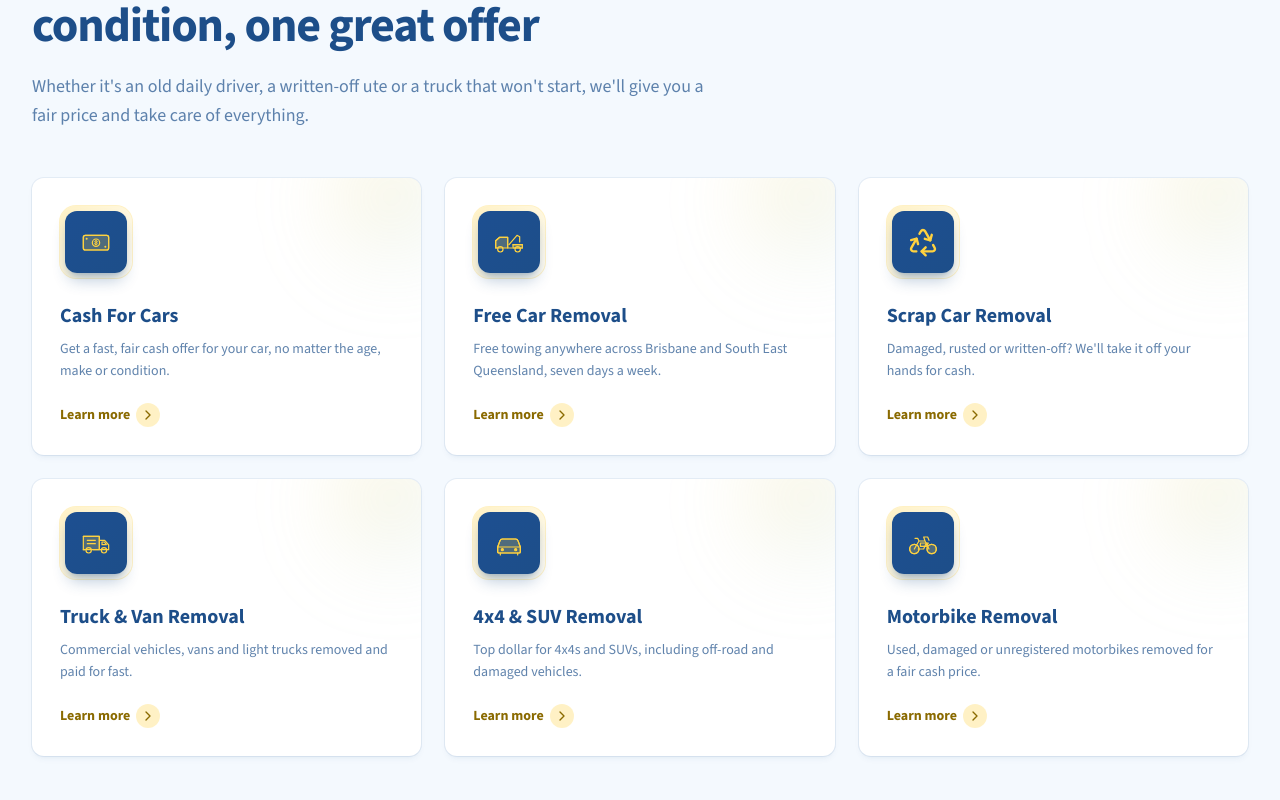
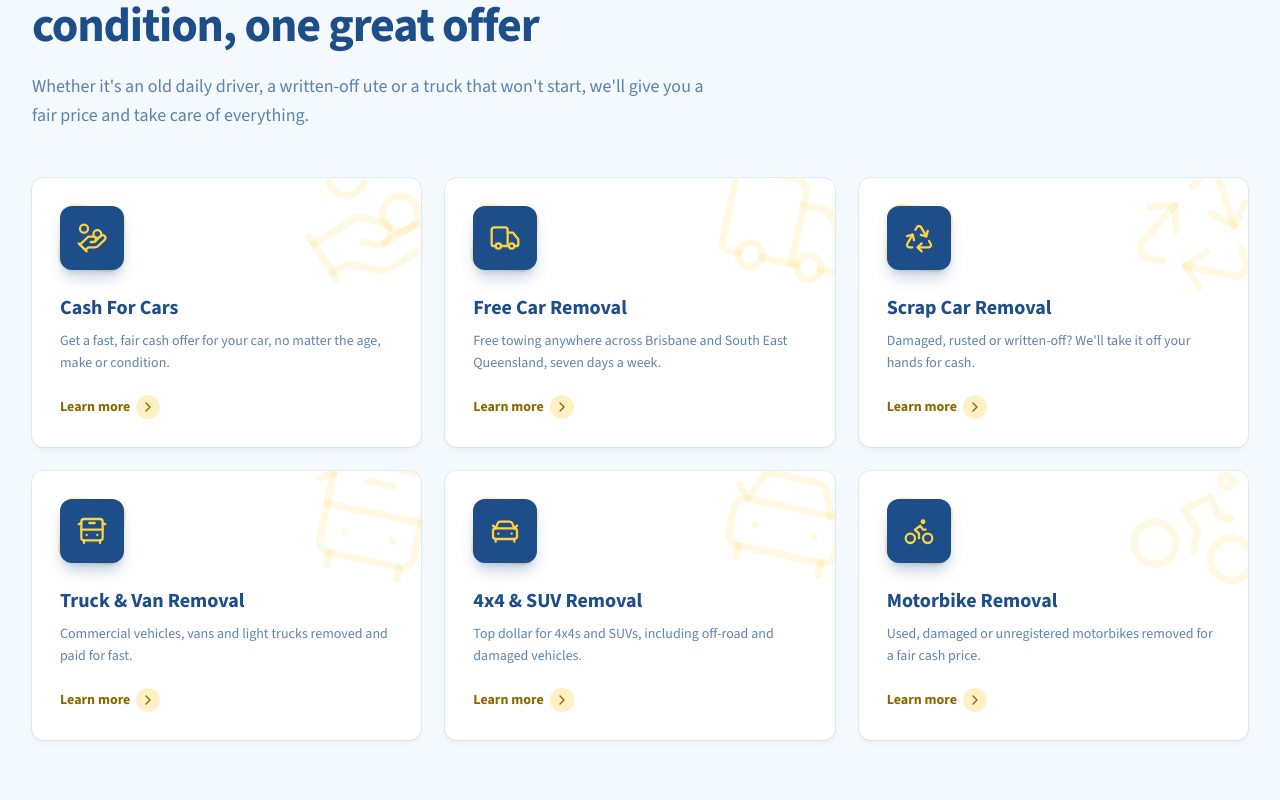
Before and after one commit to Williampetersen/v-car-removal, a Next.js app: page / in a window 1280 px wide. Shown: the part 2141-2941 px from the top of the page. Built offline with nearby package versions, Linux system fonts and the light colour scheme; no server answers.

Commit message:
Restore original service card icons

```diff
--- a/src/components/Icons.tsx
+++ b/src/components/Icons.tsx
@@ -1,4 +1,3 @@
-import type { ReactNode } from "react";
 import {
   BadgeDollarSign,
   Bike,
@@ -27,103 +26,14 @@ import {
   ChevronDown,
 } from "lucide-react";
 
-type DuoProps = { className?: string; "aria-hidden"?: boolean };
-
-function Duo({
-  className,
-  children,
-  ...rest
-}: DuoProps & { children: ReactNode }) {
-  return (
-    <svg
-      viewBox="0 0 48 48"
-      fill="none"
-      stroke="currentColor"
-      strokeWidth={2.2}
-      strokeLinecap="round"
-      strokeLinejoin="round"
-      className={className}
-      {...rest}
-    >
-      {children}
-    </svg>
-  );
-}
-
-const soft = { fill: "currentColor", fillOpacity: 0.22 } as const;
-
-function CarDuo(p: DuoProps) {
-  return (
-    <Duo {...p}>
-      <path {...soft} d="M7 30l3.4-9.2A4 4 0 0 1 14.1 18h19.8a4 4 0 0 1 3.7 2.8L41 30v7a2 2 0 0 1-2 2H9a2 2 0 0 1-2-2z" />
-      <path d="M7 30h34M10.4 20.8L7 30v7a2 2 0 0 0 2 2h30a2 2 0 0 0 2-2v-7l-3.4-9.2A4 4 0 0 0 33.9 18H14.1a4 4 0 0 0-3.7 2.8z" />
-      <circle cx="14" cy="34" r="1.6" fill="currentColor" />
-      <circle cx="34" cy="34" r="1.6" fill="currentColor" />
-      <path d="M11 39v3M37 39v3" />
-    </Duo>
-  );
-}
-
-function TowDuo(p: DuoProps) {
-  return (
-    <Duo {...p}>
-      <path {...soft} d="M4 33V22l6-5h12v16z" />
-      <path d="M4 33V22l6-5h12v16M22 33h6M4 33h2" />
-      <path d="M24 28l12-14M36 14l4 2M40 16v8" />
-      <path {...soft} d="M30 33h14v-5H30z" />
-      <path d="M30 33h14M30 28h14" />
-      <circle cx="11" cy="35" r="4" />
-      <circle cx="37" cy="35" r="4" />
-    </Duo>
-  );
-}
-
-function CashDuo(p: DuoProps) {
-  return (
-    <Duo {...p}>
-      <rect {...soft} x="5" y="14" width="38" height="22" rx="3" />
-      <rect x="5" y="14" width="38" height="22" rx="3" />
-      <circle cx="24" cy="25" r="5.5" />
-      <path d="M24 22v6M22 23.5c0-1 1-1.5 2-1.5s2 .5 2 1.5-1 1.2-2 1.5-2 .5-2 1.5 1 1.5 2 1.5 2-.5 2-1.5" strokeWidth={1.4} />
-      <path d="M10 19v.01M38 31v.01" strokeWidth={3} />
-    </Duo>
-  );
-}
-
-function TruckDuo(p: DuoProps) {
-  return (
-    <Duo {...p}>
-      <path {...soft} d="M5 14h24v20H5z" />
-      <path d="M5 14h24v20M29 20h8l6 7v7h-14zM5 34h2M20 34h9M38 34h5" />
-      <path d="M33 22.5h3.5l3 4H33z" />
-      <path d="M11 20h12M11 25h12" />
-      <circle cx="13" cy="35" r="4" />
-      <circle cx="36" cy="35" r="4" />
-    </Duo>
-  );
-}
-
-function BikeDuo(p: DuoProps) {
-  return (
-    <Duo {...p}>
-      <circle {...soft} cx="11" cy="33" r="7" />
-      <circle {...soft} cx="37" cy="33" r="7" />
-      <circle cx="11" cy="33" r="7" />
-      <circle cx="37" cy="33" r="7" />
-      <path d="M11 33l7-12h9l6 12M18 21l-2-4h-4M27 21l-2-6h6l2 5M17 33h8l4-9" />
-      <path {...soft} d="M20 24h12l-3 5h-9z" />
-    </Duo>
-  );
-}
-
 export const ServiceIcons = {
-  cash: CashDuo,
-  tow: TowDuo,
+  cash: HandCoins,
+  tow: Truck,
   recycle: Recycle,
-  truck: TruckDuo,
+  truck: BusFront,
   wrench: Wrench,
-  car: CarDuo,
-  bike: BikeDuo,
+  car: CarFront,
+  bike: Bike,
 };
 
 export {
--- a/src/components/ServiceCard.tsx
+++ b/src/components/ServiceCard.tsx
@@ -10,17 +10,18 @@ export function ServiceCard({ service }: { service: Service }) {
       href={`/services/${service.slug}`}
       className="group relative flex h-full flex-col overflow-hidden rounded-xl bg-white p-4 shadow-md shadow-ink/5 ring-1 ring-ink/8 transition-all duration-500 hover:-translate-y-1.5 hover:shadow-2xl hover:shadow-ink/15 hover:ring-brand sm:p-7"
     >
-      <span
-        className="pointer-events-none absolute -right-10 -top-10 h-32 w-32 rounded-full bg-gradient-to-br from-brand/25 to-sky-400/10 blur-2xl transition-all duration-700 group-hover:scale-125 group-hover:from-brand/40"
+      <Icon
+        className="pointer-events-none absolute -right-6 -top-6 hidden h-36 w-36 rotate-12 stroke-[1.2] text-brand/15 transition-all duration-700 ease-out group-hover:-rotate-6 group-hover:scale-110 group-hover:text-brand/30 sm:block"
         aria-hidden
       />
 
-      <span className="relative flex h-14 w-14 items-center justify-center rounded-2xl bg-gradient-to-br from-brand/30 to-brand/5 p-[5px] ring-1 ring-brand/30 transition-all duration-500 group-hover:ring-brand sm:h-[4.5rem] sm:w-[4.5rem]">
-        <span className="flex h-full w-full items-center justify-center rounded-xl bg-gradient-to-br from-[#1d4f91] to-ink text-brand shadow-lg shadow-ink/30 transition-all duration-500 ease-out group-hover:from-brand group-hover:to-brand group-hover:text-ink">
-          <Icon
-            className="h-6 w-6 stroke-[1.8] transition-transform duration-500 group-hover:scale-110 sm:h-8 sm:w-8"
-            aria-hidden
-          />
+      <span className="relative flex h-12 w-12 items-center justify-center sm:h-16 sm:w-16">
+        <span
+          className="absolute inset-0 rotate-6 rounded-xl bg-brand/40 transition-transform duration-500 ease-out group-hover:rotate-12 group-hover:scale-105"
+          aria-hidden
+        />
+        <span className="relative flex h-12 w-12 items-center justify-center rounded-xl bg-ink text-brand shadow-lg shadow-ink/25 transition-all duration-500 ease-out group-hover:-rotate-3 group-hover:bg-brand group-hover:text-ink sm:h-16 sm:w-16">
+          <Icon className="h-6 w-6 stroke-[1.7] sm:h-8 sm:w-8" aria-hidden />
         </span>
       </span>
 
```
